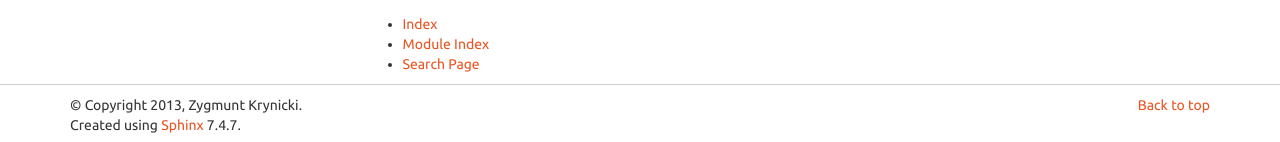
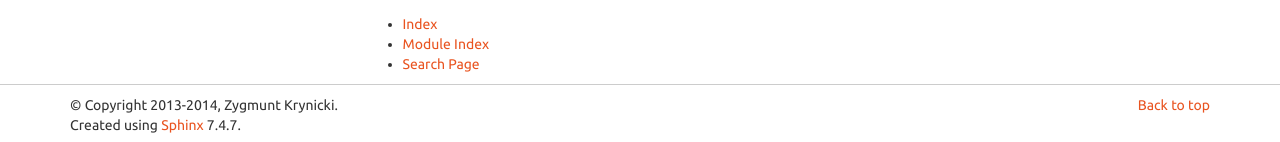
Before and after one commit to canonical/checkbox, a Sphinx documentation site: the page built from checkbox-ng/docs/index.rst, in a window 1280 px wide and 1198 px high. Shown: the part 1053-1195 px from the top of the window. Built offline with Sphinx 7.4.7, drawn with Linux system fonts in a browser that asks for light colours; the version number could not be read and is left out.

Commit message:
checkbox-ng:docs: bump copyright
Signed-off-by: Zygmunt Krynicki <zygmunt.krynicki@canonical.com>

```diff
--- a/checkbox-ng/docs/conf.py
+++ b/checkbox-ng/docs/conf.py
@@ -77,7 +77,7 @@ master_doc = 'index'
 
 # General information about the project.
 project = 'CheckBoxNG'
-copyright = '2013, Zygmunt Krynicki'
+copyright = '2013-2014, Zygmunt Krynicki'
 
 # The version info for the project you're documenting, acts as replacement for
 # |version| and |release|, also used in various other places throughout the
```
